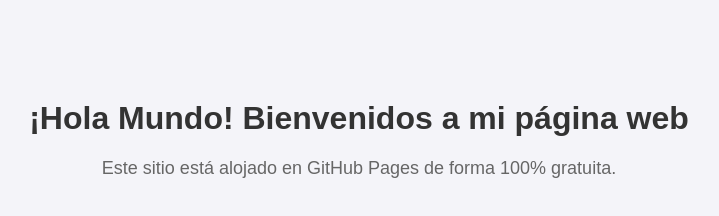
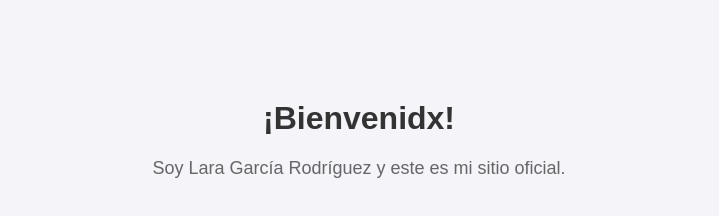
Before and after one commit to laaragarcia/laaragarcia, a plain HTML site: page index.html in a window 1280 px wide. Shown: the whole page, without its empty margins (281-1000 px from the left). Drawn offline with Linux system fonts and the light colour scheme.

Commit message:
Update index.html

```diff
--- a/index.html
+++ b/index.html
@@ -2,7 +2,7 @@
 <html lang="es">
 <head>
     <meta charset="UTF-8">
-    <title>¡Mi Primera Web Gratis!</title>
+    <title>Mi web profesional</title>
     <style>
         body { font-family: Arial, sans-serif; text-align: center; margin-top: 100px; background-color: #f4f4f9; }
         h1 { color: #333; }
@@ -10,7 +10,7 @@
     </style>
 </head>
 <body>
-    <h1>¡Hola Mundo! Bienvenidos a mi página web</h1>
-    <p>Este sitio está alojado en GitHub Pages de forma 100% gratuita.</p>
+    <h1>¡Bienvenidx!</h1>
+    <p>Soy Lara García Rodríguez y este es mi sitio oficial.</p>
 </body>
 </html>
```
